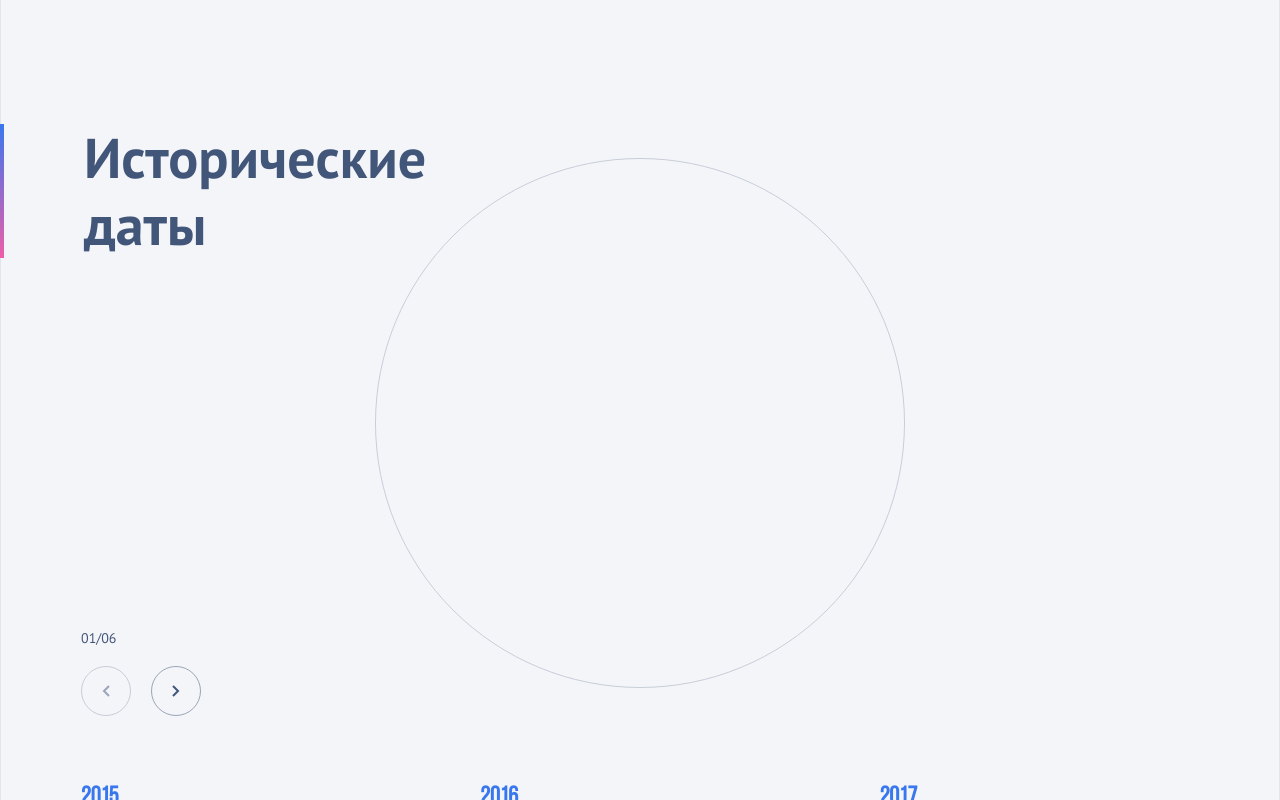
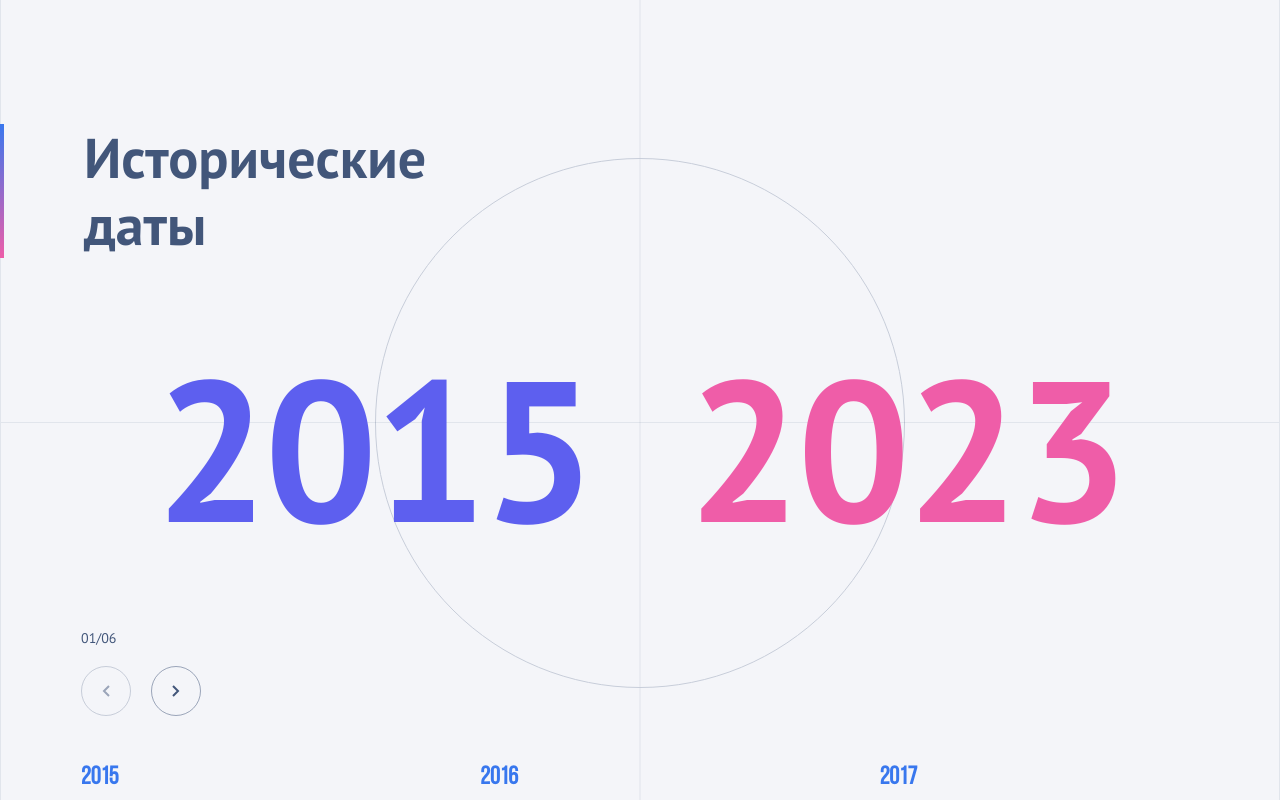
Before and after one commit to Vakulina/Historical-Dates, a React app: page / in a window 1280 px wide. Shown: the top 800 px of the page. Built offline with nearby package versions, Linux system fonts and the light colour scheme.

Commit message:
добавить AnimatedNumbers

```diff
--- /dev/null
+++ b/src/components/AnimatedNumber/AnimatedNumber.tsx
@@ -0,0 +1,31 @@
+import { useLayoutEffect, useRef, useState } from 'react';
+import { gsap } from 'gsap';
+import React from 'react';
+
+type AnimateNumberProps = {
+  number: number;
+  className?: string;
+}
+
+export const AnimatedNumber=({ number, className }: AnimateNumberProps)=> {
+  const [initValue] = useState(number);
+  const numberRef = useRef<HTMLDivElement | null>(null);
+
+  useLayoutEffect(() => {
+    const  ctx = gsap.context(() => {
+        gsap.to(numberRef.current, {
+            duration: 1,
+            textContent: number,
+            roundProps: 'textContent',
+          })
+    });
+    return () => ctx.current?.revert();
+  }, [number]);
+
+
+  return (
+    <div className={className} ref={numberRef}>
+      {initValue}
+    </div>
+  );
+}
--- a/src/components/CircleSlider/CircleSlider.module.scss
+++ b/src/components/CircleSlider/CircleSlider.module.scss
@@ -4,7 +4,8 @@
     position: relative;
     max-width: 1400px;
     padding: 0 80px 50px 80px;
-    height: 600px;
+    box-sizing: border-box;
+    min-height: 533px;
 
     swiper-slide {
         display: flex;
@@ -61,9 +62,32 @@
 
 
     }
-&__btns{
-    display: flex;
-    gap: 20px;
-    margin-top: 17px;
+
+    &__btns {
+        display: flex;
+        gap: 20px;
+        margin-top: 17px;
+    }
+
+    &__numbers {
+        position: absolute;
+        top: 50%;
+        left: 50%;
+        transform: translate(-50%, -50%);
+        display: flex;
+        gap: 95px;
+        font-size: 200px;
+        font-weight: 700;
+        line-height: 0.8;
+        letter-spacing: -4px;
+        z-index: 10;
+    }
+
+    &__from {
+        color: var(--iris-100, #5D5FEF);
+    }
+
+    &__to{
+        color: var(--fuschia-100, #EF5DA8);
+    }
 }
-}
--- a/src/components/CircleSlider/CircleSlider.tsx
+++ b/src/components/CircleSlider/CircleSlider.tsx
@@ -7,21 +7,18 @@ import DarkArrow from '../../assets/images/dark-arrow.svg'
 import classNames from 'classnames';
 import { CategoryContext } from '../../context/categoryContext';
 import { addZero } from './utils';
+import { AnimatedNumber } from '../AnimatedNumber/AnimatedNumber';
 
 //использован Swiper Element(WebComponent) https://swiperjs.com/react
 export const CircleSlider: FC = () => {
   const { data, category, changeCategory } = useContext(CategoryContext);
   const swiperRef = useRef<HTMLElement & { initialize: () => void } | null>(null);
   const [activeSlide, setActiveSlide] = useState(1)
-
-
   const slides = data
 
   useEffect(() => {
-
     if (swiperRef.current) Object.assign(swiperRef.current, swiperParams);
     if (swiperRef.current?.initialize) swiperRef?.current?.initialize();
-
     swiperRef.current?.addEventListener('slidechange', (e: any) => {
       const [swiper] = e.detail;
       console.log(data ? data[swiper.activeIndex] : null)
@@ -46,7 +43,6 @@ export const CircleSlider: FC = () => {
             <div className={style.circleSlider__circle}></div>
           </swiper-slide>
         })}
-
       </swiper-container>
       <div className={style.circleSlider__pagination}>
         {`${addZero(activeSlide)}/${addZero(data!.length)}`}
@@ -59,6 +55,16 @@ export const CircleSlider: FC = () => {
           </div>
         </div>
       </div>
+      <div className={style.circleSlider__numbers}>
+        <AnimatedNumber
+          number={category?.from || 0}
+          className={style.circleSlider__from}
+        />
+        <AnimatedNumber
+          number={category?.to || 0}
+          className={style.circleSlider__to}
+        />
+      </div>
     </div >
   );
 };
--- a/src/components/HistoryDates/HistoryDates.module.scss
+++ b/src/components/HistoryDates/HistoryDates.module.scss
@@ -2,6 +2,7 @@
     max-width: 1920px;
     padding: 0 calc((100vw - 1440px) * 1/3) 0 calc((100vw - 1440px) * 2/3);
     margin:  auto;
+
 
     &__content{
         border-left:  1px var(--border-color, rgba(66, 86, 122, 0.1)) solid;
@@ -9,5 +10,26 @@
         min-height: 100vh;
         height: 100%;
         padding-top: calc(min(170px, 15.5vh));
+        position: relative;
+    }
+    &__content:before {
+        background-color: rgba(66,86,122,.102);
+        content: "";
+        height: 100%;
+        left: 50%;
+        position: absolute;
+        top: 0;
+        transform: translateX(-50%);
+        width: 1px;
+    }
+    &__content:after{
+        background-color: rgba(66,86,122,.102);
+        content: "";
+        height: 1px;
+        position: absolute;
+        top: calc(50% - 70px);
+        transform: translateY(-50%);
+        width: 100%;
+        z-index: 1;
     }
 }
```
Lines whose indentation alone changed are shown as unchanged.
